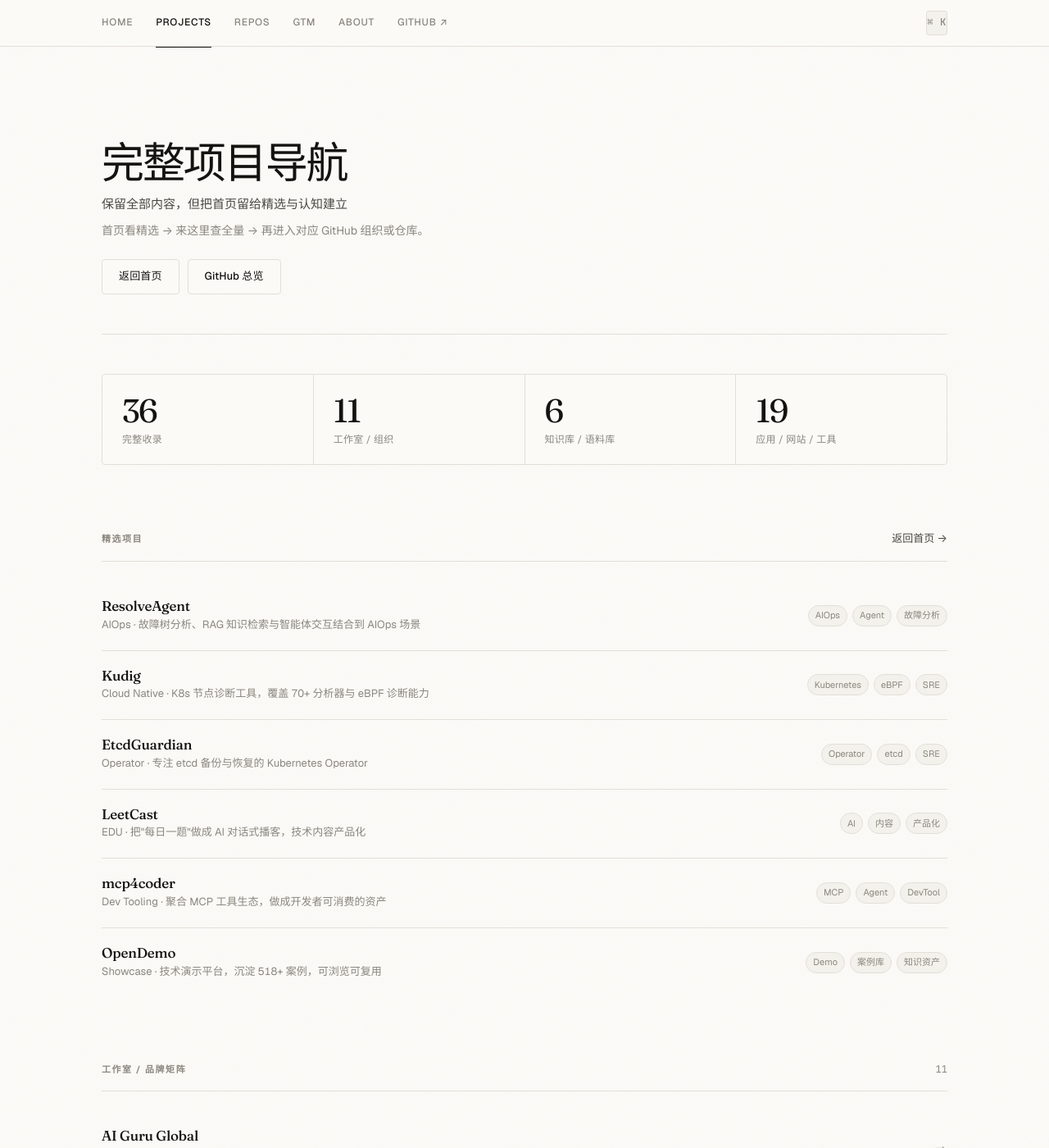
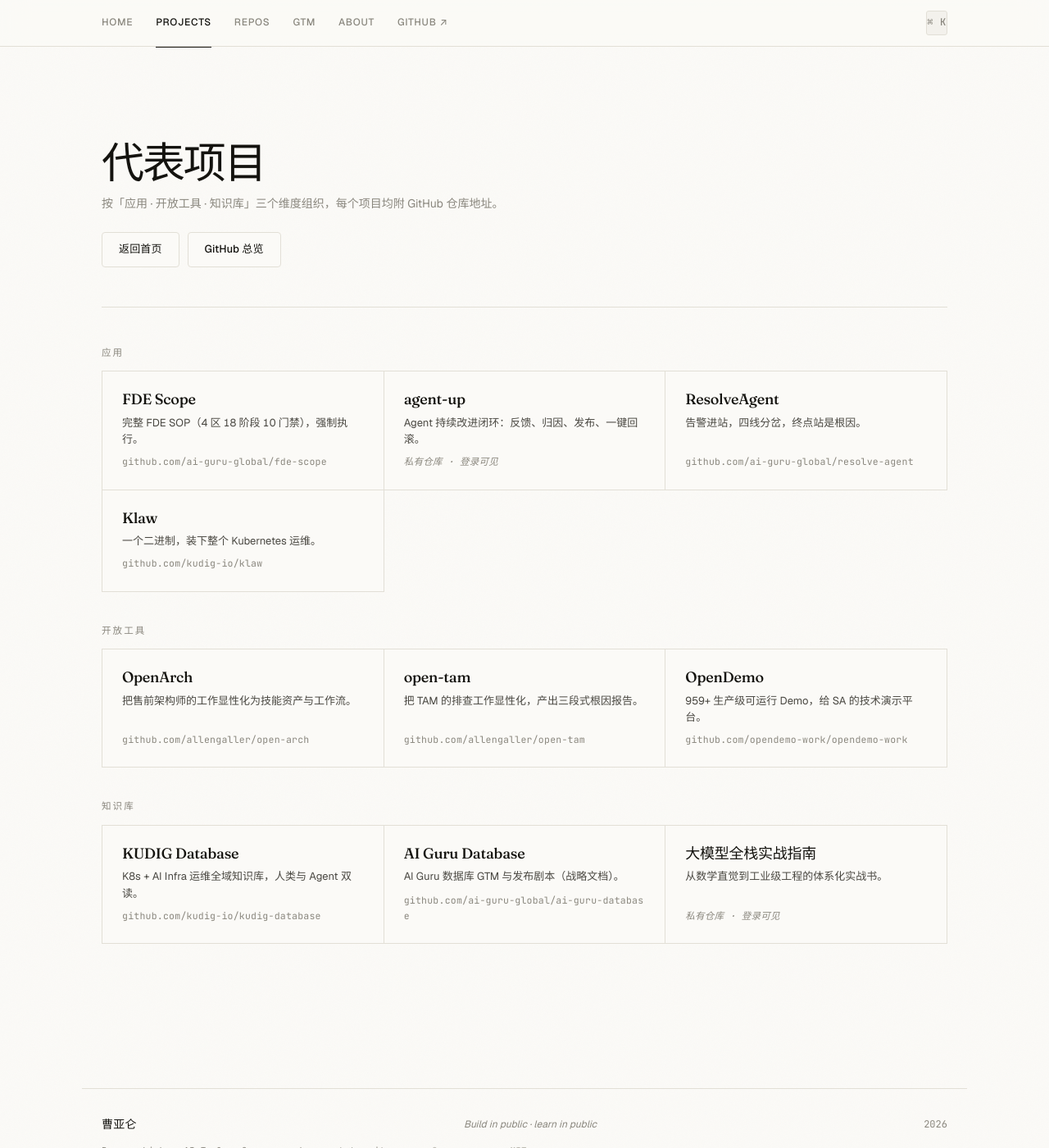
Before and after one commit to allengaller/allengaller.github.io, a Jekyll site: the page built from projects/index.html, in a window 1280 px wide and 1400 px high. Shown: the whole window at 82% size. Built offline with Jekyll 4.4.1, drawn with Linux system fonts in a browser that asks for light colours; some of the changed text lies outside the part shown.

Commit message:
私有仓库标注 + /projects/ 页同步为代表项目三分组
agent-up、ai-book 为私有仓库，卡片标注「私有仓库 · 登录可见」避免访客 404；
/projects/ 页从旧的 6 项目+工作室矩阵重写为与首页一致的三分组。

```diff
--- a/assets/css/main.css
+++ b/assets/css/main.css
@@ -640,6 +640,11 @@
 
 .featured-card:hover .repo-url { color: var(--accent); }
 
+.repo-private {
+  color: var(--text-muted);
+  font-style: italic;
+}
+
 /* ── Audience Grid ─────────────────────────── */
 .audience-grid {
   display: grid;
--- a/index.html
+++ b/index.html
@@ -94,7 +94,7 @@
         <a class="featured-card" href="https://github.com/ai-guru-global/agent-up" target="_blank" rel="noopener">
           <h4>agent-up</h4>
           <p>Agent 持续改进闭环：反馈、归因、发布、一键回滚。</p>
-          <span class="repo-url">github.com/ai-guru-global/agent-up</span>
+          <span class="repo-url repo-private">私有仓库 · 登录可见</span>
         </a>
         <a class="featured-card" href="https://github.com/ai-guru-global/resolve-agent" target="_blank" rel="noopener">
           <h4>ResolveAgent</h4>
@@ -146,7 +146,7 @@
         <a class="featured-card" href="https://github.com/allengaller/ai-book" target="_blank" rel="noopener">
           <h4>大模型全栈实战指南</h4>
           <p>从数学直觉到工业级工程的体系化实战书。</p>
-          <span class="repo-url">github.com/allengaller/ai-book</span>
+          <span class="repo-url repo-private">私有仓库 · 登录可见</span>
         </a>
       </div>
     </div>
--- a/projects/index.html
+++ b/projects/index.html
@@ -1,17 +1,16 @@
 ---
 layout: default
-title: Projects | 完整项目导航
-description: 曹亚仑的完整项目导航页，集中列出所有工作室、语料库、应用、网站与工具项目。
+title: Projects | 代表项目
+description: 曹亚仑的代表项目导航，按应用、开放工具、知识库三分组列出，附完整 GitHub 地址。
 nav_active_projects: is-active
 ---
 
 <div class="projects">
 
   <header class="projects-header">
-    <h1>完整项目导航</h1>
-    <p class="projects-tagline">保留全部内容，但把首页留给精选与认知建立</p>
+    <h1>代表项目</h1>
     <p class="projects-desc">
-      首页看精选 → 来这里查全量 → 再进入对应 GitHub 组织或仓库。
+      按「应用 · 开放工具 · 知识库」三个维度组织，每个项目均附 GitHub 仓库地址。
     </p>
     <div class="projects-actions">
       <a href="/" class="btn">返回首页</a>
@@ -19,176 +18,73 @@
     </div>
   </header>
 
-  <section class="stats-grid">
-    <div class="stat"><span class="stat-num">36</span><span class="stat-label">完整收录</span></div>
-    <div class="stat"><span class="stat-num">11</span><span class="stat-label">工作室 / 组织</span></div>
-    <div class="stat"><span class="stat-num">6</span><span class="stat-label">知识库 / 语料库</span></div>
-    <div class="stat"><span class="stat-num">19</span><span class="stat-label">应用 / 网站 / 工具</span></div>
-  </section>
+  <section class="page-section" id="featured">
+    <div class="featured-group reveal" data-reveal>
+      <h3 class="featured-group-title">应用</h3>
+      <div class="featured-grid">
+        <a class="featured-card" href="https://github.com/ai-guru-global/fde-scope" target="_blank" rel="noopener">
+          <h4>FDE Scope</h4>
+          <p>完整 FDE SOP（4 区 18 阶段 10 门禁），强制执行。</p>
+          <span class="repo-url">github.com/ai-guru-global/fde-scope</span>
+        </a>
+        <a class="featured-card" href="https://github.com/ai-guru-global/agent-up" target="_blank" rel="noopener">
+          <h4>agent-up</h4>
+          <p>Agent 持续改进闭环：反馈、归因、发布、一键回滚。</p>
+          <span class="repo-url repo-private">私有仓库 · 登录可见</span>
+        </a>
+        <a class="featured-card" href="https://github.com/ai-guru-global/resolve-agent" target="_blank" rel="noopener">
+          <h4>ResolveAgent</h4>
+          <p>告警进站，四线分岔，终点站是根因。</p>
+          <span class="repo-url">github.com/ai-guru-global/resolve-agent</span>
+        </a>
+        <a class="featured-card" href="https://github.com/kudig-io/klaw" target="_blank" rel="noopener">
+          <h4>Klaw</h4>
+          <p>一个二进制，装下整个 Kubernetes 运维。</p>
+          <span class="repo-url">github.com/kudig-io/klaw</span>
+        </a>
+      </div>
+    </div>
 
-  <section class="page-section" id="featured">
-    <div class="section-header">
-      <h2 class="section-title">精选项目</h2>
-      <a href="/" class="section-more">返回首页 →</a>
+    <div class="featured-group reveal" data-reveal>
+      <h3 class="featured-group-title">开放工具</h3>
+      <div class="featured-grid">
+        <a class="featured-card" href="https://github.com/allengaller/open-arch" target="_blank" rel="noopener">
+          <h4>OpenArch</h4>
+          <p>把售前架构师的工作显性化为技能资产与工作流。</p>
+          <span class="repo-url">github.com/allengaller/open-arch</span>
+        </a>
+        <a class="featured-card" href="https://github.com/allengaller/open-tam" target="_blank" rel="noopener">
+          <h4>open-tam</h4>
+          <p>把 TAM 的排查工作显性化，产出三段式根因报告。</p>
+          <span class="repo-url">github.com/allengaller/open-tam</span>
+        </a>
+        <a class="featured-card" href="https://github.com/opendemo-work/opendemo-work" target="_blank" rel="noopener">
+          <h4>OpenDemo</h4>
+          <p>959+ 生产级可运行 Demo，给 SA 的技术演示平台。</p>
+          <span class="repo-url">github.com/opendemo-work/opendemo-work</span>
+        </a>
+      </div>
     </div>
-    <div class="project-list">
 
-      <a href="https://github.com/ai-guru-global/resolve-agent" target="_blank" rel="noopener" class="project-item">
-        <div class="item-main">
-          <h3>ResolveAgent</h3>
-          <p>AIOps · 故障树分析、RAG 知识检索与智能体交互结合到 AIOps 场景</p>
-        </div>
-        <div class="item-tags"><span>AIOps</span><span>Agent</span><span>故障分析</span></div>
-      </a>
-
-      <a href="https://github.com/kudig-io/kudig" target="_blank" rel="noopener" class="project-item">
-        <div class="item-main">
-          <h3>Kudig</h3>
-          <p>Cloud Native · K8s 节点诊断工具，覆盖 70+ 分析器与 eBPF 诊断能力</p>
-        </div>
-        <div class="item-tags"><span>Kubernetes</span><span>eBPF</span><span>SRE</span></div>
-      </a>
-
-      <a href="https://github.com/kudig-io/etcd-guardian" target="_blank" rel="noopener" class="project-item">
-        <div class="item-main">
-          <h3>EtcdGuardian</h3>
-          <p>Operator · 专注 etcd 备份与恢复的 Kubernetes Operator</p>
-        </div>
-        <div class="item-tags"><span>Operator</span><span>etcd</span><span>SRE</span></div>
-      </a>
-
-      <a href="https://github.com/standup-coder/leetcast" target="_blank" rel="noopener" class="project-item">
-        <div class="item-main">
-          <h3>LeetCast</h3>
-          <p>EDU · 把"每日一题"做成 AI 对话式播客，技术内容产品化</p>
-        </div>
-        <div class="item-tags"><span>AI</span><span>内容</span><span>产品化</span></div>
-      </a>
-
-      <a href="https://github.com/standup-coder/mcp4coder" target="_blank" rel="noopener" class="project-item">
-        <div class="item-main">
-          <h3>mcp4coder</h3>
-          <p>Dev Tooling · 聚合 MCP 工具生态，做成开发者可消费的资产</p>
-        </div>
-        <div class="item-tags"><span>MCP</span><span>Agent</span><span>DevTool</span></div>
-      </a>
-
-      <a href="https://github.com/opendemo-work/opendemo" target="_blank" rel="noopener" class="project-item">
-        <div class="item-main">
-          <h3>OpenDemo</h3>
-          <p>Showcase · 技术演示平台，沉淀 518+ 案例，可浏览可复用</p>
-        </div>
-        <div class="item-tags"><span>Demo</span><span>案例库</span><span>知识资产</span></div>
-      </a>
-
-    </div>
-  </section>
-
-  <section class="page-section" id="studios">
-    <div class="section-header">
-      <h2 class="section-title">工作室 / 品牌矩阵</h2>
-      <span class="section-count">11</span>
-    </div>
-    <div class="project-list">
-
-      <a href="https://github.com/ai-guru-global" target="_blank" rel="noopener" class="project-item">
-        <div class="item-main">
-          <h3>AI Guru Global</h3>
-          <p>AI 技术与工具相关的开源组织</p>
-        </div>
-        <span class="item-arrow">→</span>
-      </a>
-
-      <a href="https://github.com/kudig-io" target="_blank" rel="noopener" class="project-item">
-        <div class="item-main">
-          <h3>Kudig</h3>
-          <p>云原生诊断与 SRE 工具集</p>
-        </div>
-        <span class="item-arrow">→</span>
-      </a>
-
-      <a href="https://github.com/standup-coder" target="_blank" rel="noopener" class="project-item">
-        <div class="item-main">
-          <h3>Standup Coder</h3>
-          <p>开发者内容与工具品牌</p>
-        </div>
-        <span class="item-arrow">→</span>
-      </a>
-
-      <a href="https://github.com/opendemo-work" target="_blank" rel="noopener" class="project-item">
-        <div class="item-main">
-          <h3>OpenDemo</h3>
-          <p>技术演示与案例库</p>
-        </div>
-        <span class="item-arrow">→</span>
-      </a>
-
-      <a href="https://github.com/better-call-saull" target="_blank" rel="noopener" class="project-item">
-        <div class="item-main">
-          <h3>Better Call Saull</h3>
-          <p>内容品牌</p>
-        </div>
-        <span class="item-arrow">→</span>
-      </a>
-
-      <a href="https://github.com/lonely-reader-global" target="_blank" rel="noopener" class="project-item">
-        <div class="item-main">
-          <h3>Lonely Reader Global</h3>
-          <p>阅读与知识品牌</p>
-        </div>
-        <span class="item-arrow">→</span>
-      </a>
-
-      <a href="https://github.com/sit-music" target="_blank" rel="noopener" class="project-item">
-        <div class="item-main">
-          <h3>Sit Music</h3>
-          <p>音乐相关项目</p>
-        </div>
-        <span class="item-arrow">→</span>
-      </a>
-
-    </div>
-  </section>
-
-  <section class="page-section" id="tools">
-    <div class="section-header">
-      <h2 class="section-title">工具 / CLI / 框架</h2>
-      <span class="section-count">8</span>
-    </div>
-    <div class="project-list">
-
-      <a href="https://github.com/kudig-io/kudig" target="_blank" rel="noopener" class="project-item">
-        <div class="item-main">
-          <h3>Kudig</h3>
-          <p>K8s 节点诊断 CLI</p>
-        </div>
-        <span class="item-arrow">→</span>
-      </a>
-
-      <a href="https://github.com/kudig-io/etcd-guardian" target="_blank" rel="noopener" class="project-item">
-        <div class="item-main">
-          <h3>EtcdGuardian</h3>
-          <p>etcd 备份恢复 Operator</p>
-        </div>
-        <span class="item-arrow">→</span>
-      </a>
-
-      <a href="https://github.com/standup-coder/mcp4coder" target="_blank" rel="noopener" class="project-item">
-        <div class="item-main">
-          <h3>mcp4coder</h3>
-          <p>MCP 工具聚合</p>
-        </div>
-        <span class="item-arrow">→</span>
-      </a>
-
-      <a href="https://github.com/ai-guru-global/resolve-agent" target="_blank" rel="noopener" class="project-item">
-        <div class="item-main">
-          <h3>ResolveAgent</h3>
-          <p>AIOps 智能体</p>
-        </div>
-        <span class="item-arrow">→</span>
-      </a>
-
+    <div class="featured-group reveal" data-reveal>
+      <h3 class="featured-group-title">知识库</h3>
+      <div class="featured-grid">
+        <a class="featured-card" href="https://github.com/kudig-io/kudig-database" target="_blank" rel="noopener">
+          <h4>KUDIG Database</h4>
+          <p>K8s + AI Infra 运维全域知识库，人类与 Agent 双读。</p>
+          <span class="repo-url">github.com/kudig-io/kudig-database</span>
+        </a>
+        <a class="featured-card" href="https://github.com/ai-guru-global/ai-guru-database" target="_blank" rel="noopener">
+          <h4>AI Guru Database</h4>
+          <p>AI Guru 数据库 GTM 与发布剧本（战略文档）。</p>
+          <span class="repo-url">github.com/ai-guru-global/ai-guru-database</span>
+        </a>
+        <a class="featured-card" href="https://github.com/allengaller/ai-book" target="_blank" rel="noopener">
+          <h4>大模型全栈实战指南</h4>
+          <p>从数学直觉到工业级工程的体系化实战书。</p>
+          <span class="repo-url repo-private">私有仓库 · 登录可见</span>
+        </a>
+      </div>
     </div>
   </section>
 
```
